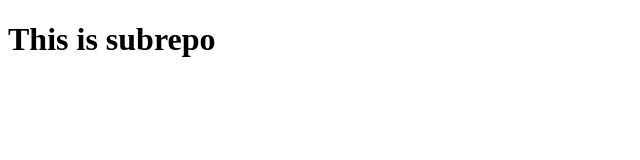
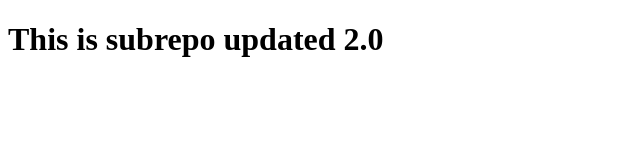
Before and after one commit to Mehul-Sharma-Git/submodulerepo, a plain HTML site: page index.html in a window 1280 px wide. Shown: the whole page, without its empty margins (0-640 px from the left). Drawn offline with Linux system fonts and the light colour scheme.

Commit message:
second commit

```diff
--- a/index.html
+++ b/index.html
@@ -4,6 +4,6 @@
 
     </head>
     <body>
-        <h1>This is subrepo </h1>
+        <h1>This is subrepo updated 2.0 </h1>
     </body>
 </html>
```
